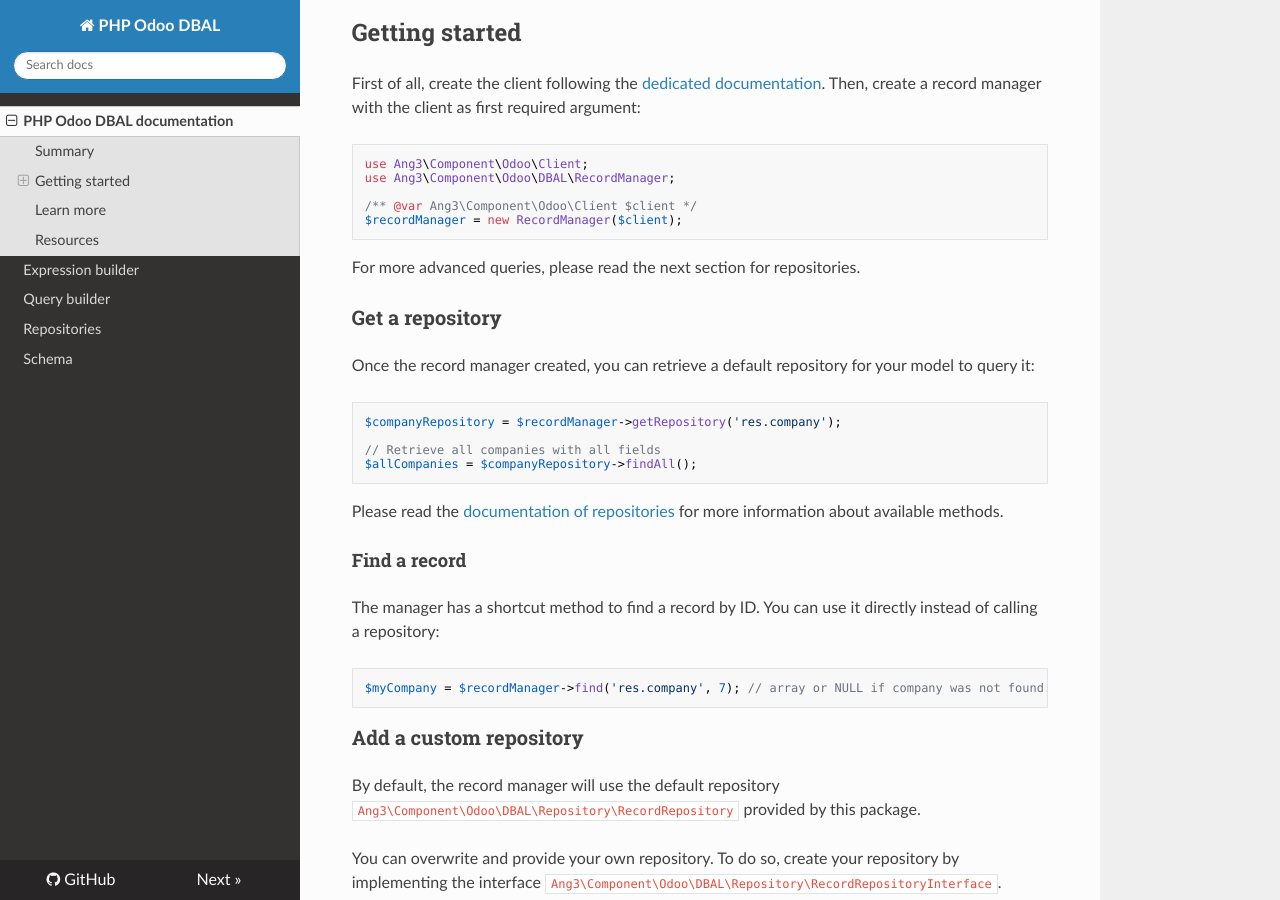
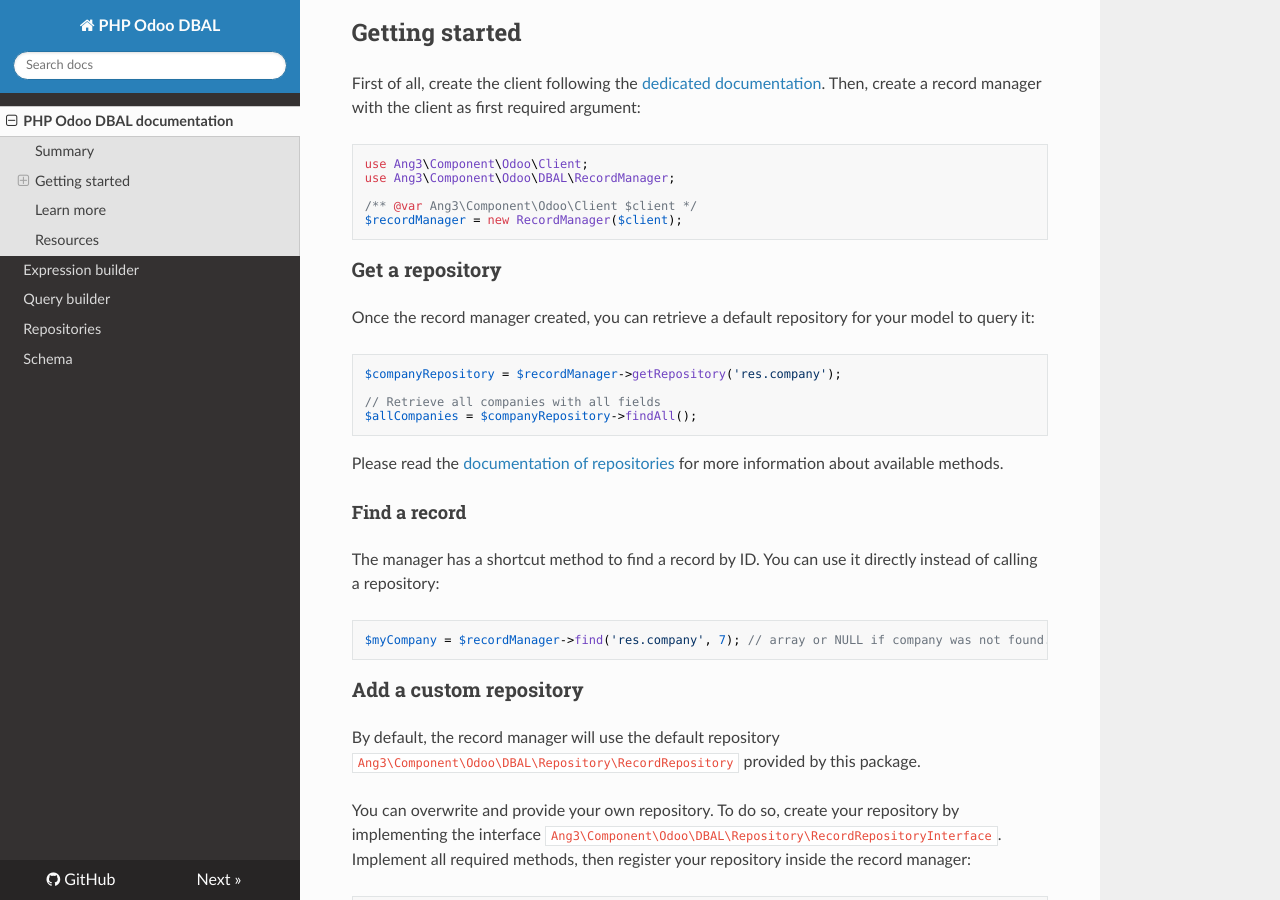
Before and after one commit to Ang3/php-odoo-dbal, an MkDocs documentation site: the page built from docs/index.md, in a window 1280 px wide and 900 px high, scrolled down 392 px. Built offline with MkDocs 1.6.1, drawn with Linux system fonts in a browser that asks for light colours; nearby versions of some CDN libraries.

Commit message:
Update index.md

````diff
--- a/docs/index.md
+++ b/docs/index.md
@@ -25,8 +25,6 @@ use Ang3\Component\Odoo\DBAL\RecordManager;
 /** @var Ang3\Component\Odoo\Client $client */
 $recordManager = new RecordManager($client);
 ```
-
-For more advanced queries, please read the next section for repositories.
 
 ### Get a repository
 
````
